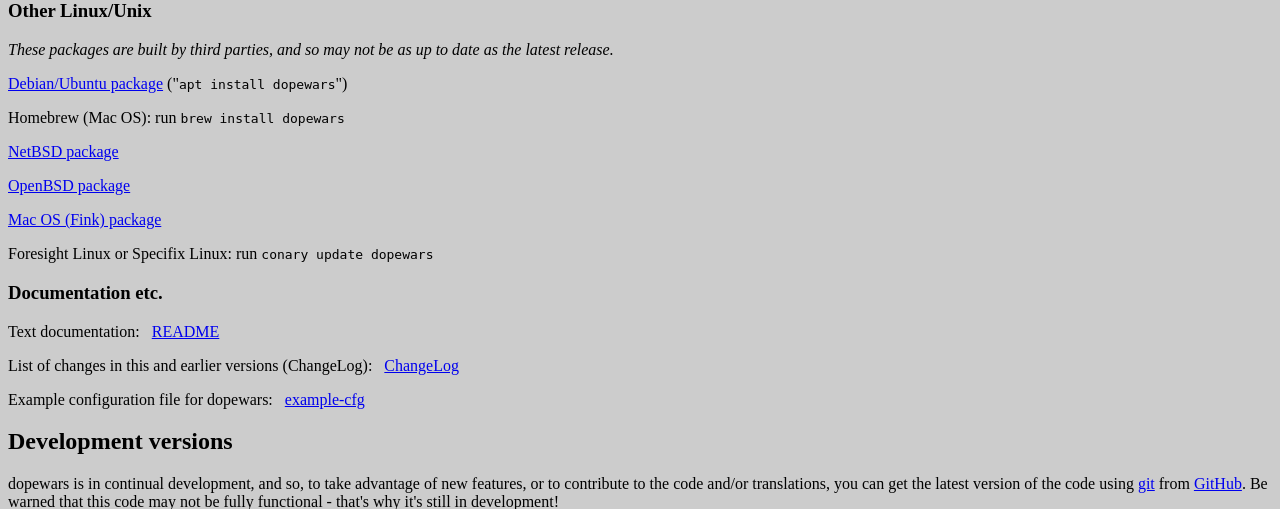
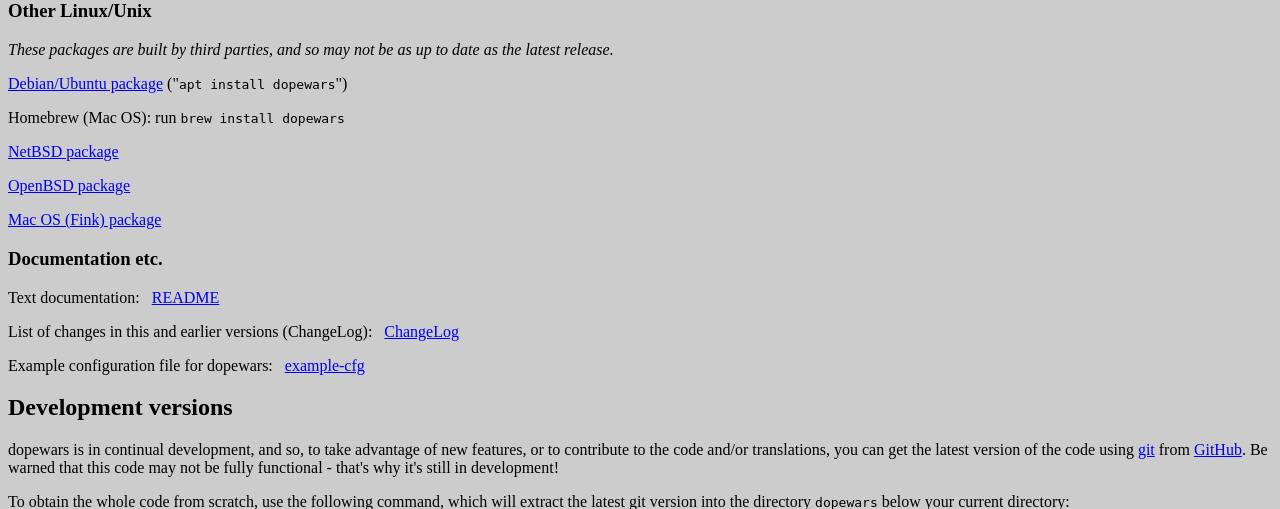
Before and after one commit to benmwebb/dopewars-website, a PHP site: page /download.php in a window 1280 px wide. Shown: the part 652-1161 px from the top of the page. Run offline with PHP 8.4, Linux system fonts and the light colour scheme; data that the repository does not hold is empty.

Commit message:
Foresight & Specifix Linux are dead

```diff
--- a/download.php
+++ b/download.php
@@ -79,8 +79,6 @@ package</a> ("<tt>apt install dopewars</tt>")</p>
 <p><a href="http://pdb.finkproject.org/pdb/package.php/dopewars">Mac OS
 (Fink) package</a></p>
 
-<p>Foresight Linux or Specifix Linux: run <tt>conary update dopewars</tt></p>
-
 <h3>Documentation etc.</h3>
 
 <p>Text documentation: &nbsp;
```
